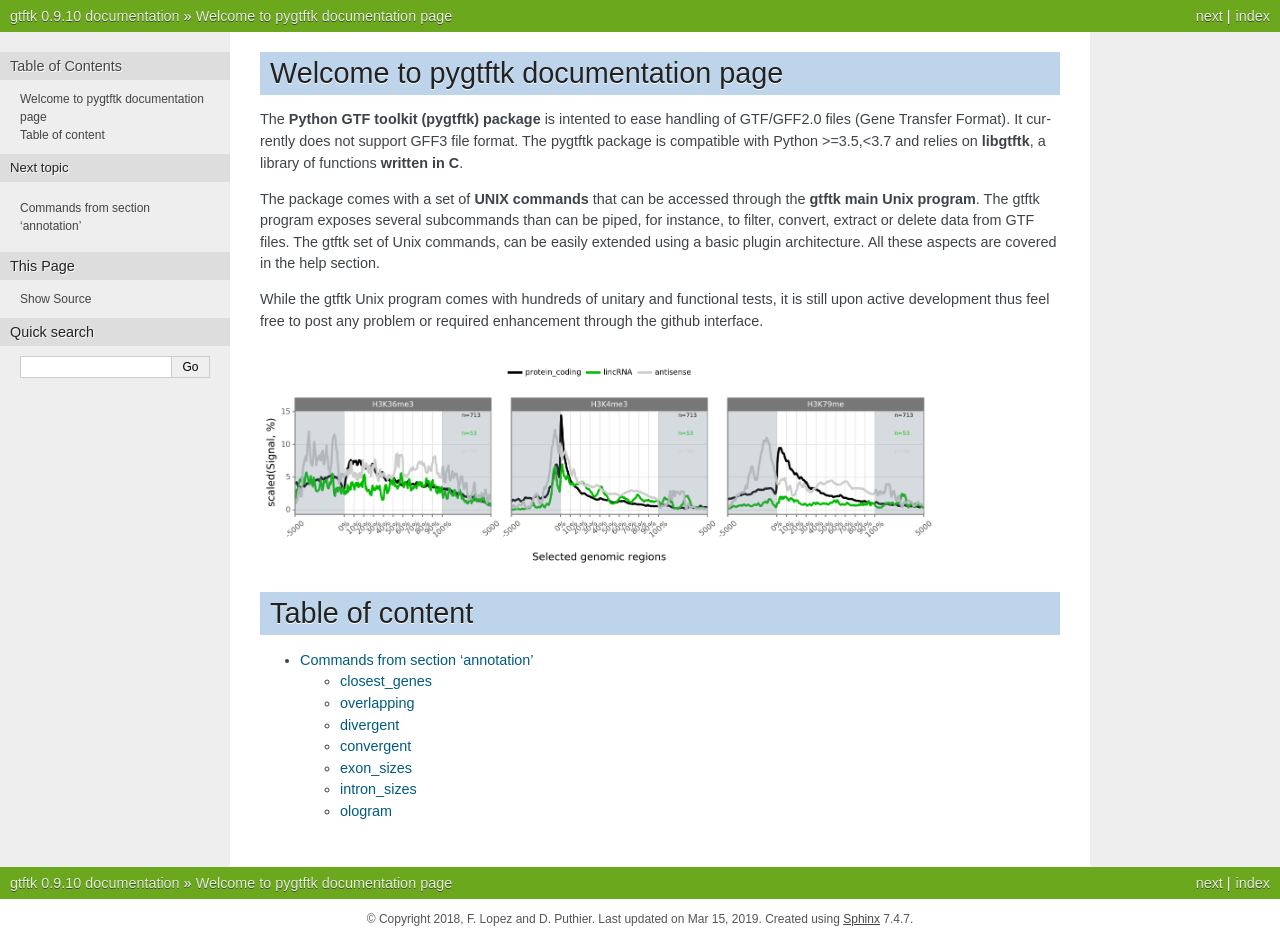
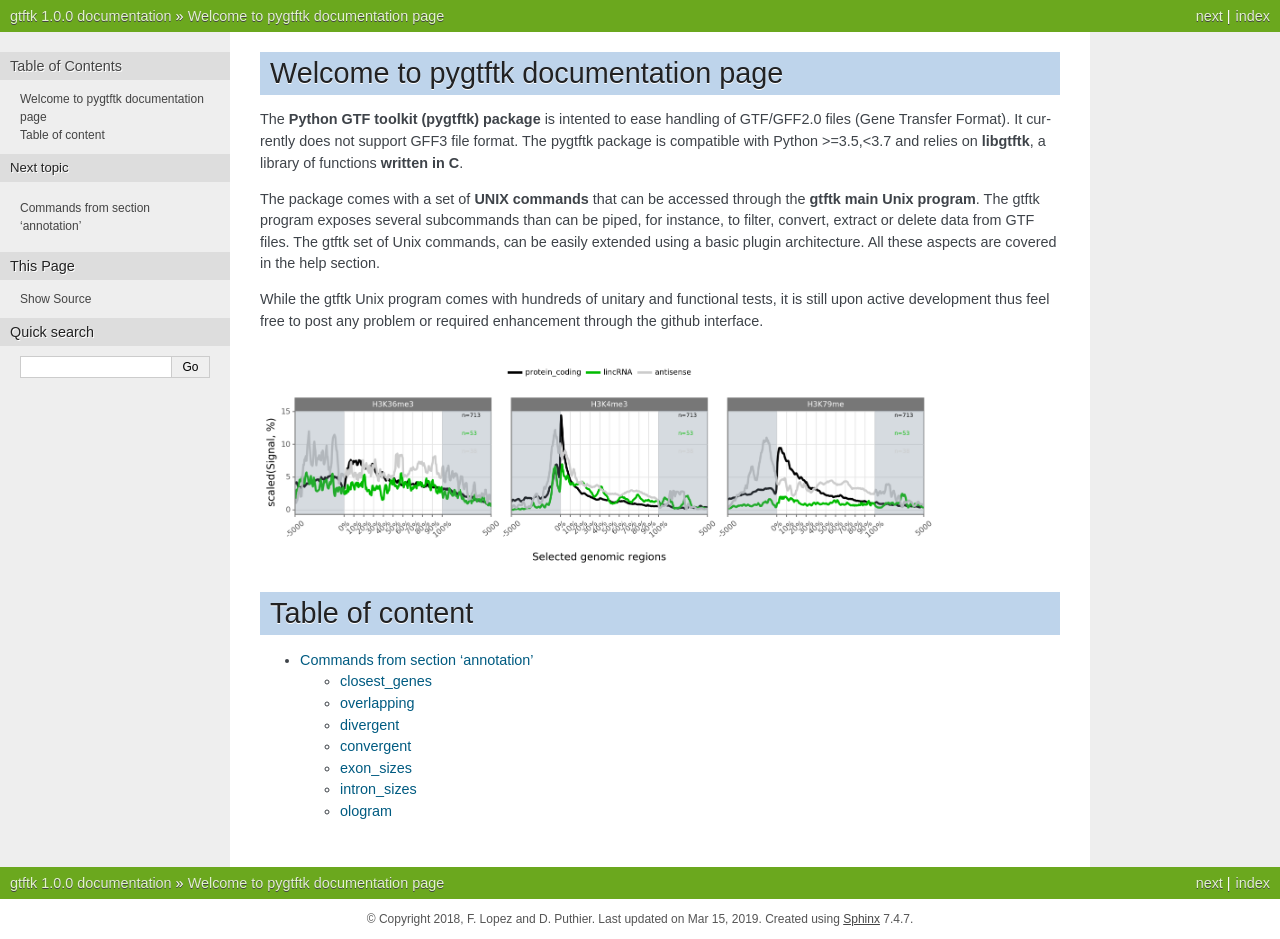
Before and after one commit to dputhier/pygtftk, a Sphinx documentation site: the page built from docs/source/index.rst, in a window 1280 px wide. Built offline with Sphinx 7.4.7, drawn with Linux system fonts in a browser that asks for light colours; pages that are not in the unit, such as notebooks, are missing from menus.

Commit message:
Bumped version

```diff
--- a/docs/source/conf.py
+++ b/docs/source/conf.py
@@ -55,10 +55,10 @@ copyright = u'2018, F. Lopez and D. Puthier'
 # built documents.
 #
 # The short X.Y version.
-version = u'0.9.10'
+version = u'1.0.0'
 
 # The full version, including alpha/beta/rc tags.
-release = u'0.9.10'
+release = u'1.0.0'
 
 # The language for content autogenerated by Sphinx. Refer to documentation
 # for a list of supported languages.
--- a/pygtftk/version.py
+++ b/pygtftk/version.py
@@ -1,2 +1,2 @@
-__base_version__='0.9.10'
-__version__='0.9.10'
+__base_version__='1.0.0'
+__version__='1.0.0'
--- a/setup.cfg
+++ b/setup.cfg
@@ -1,6 +1,6 @@
 [metadata]
 name = pygtftk
-version = 0.9.10
+version = 1.0.0
 author = D. Puthier and F. Lopez
 author-email = denis.puthier@univ-amu.fr
 
```
